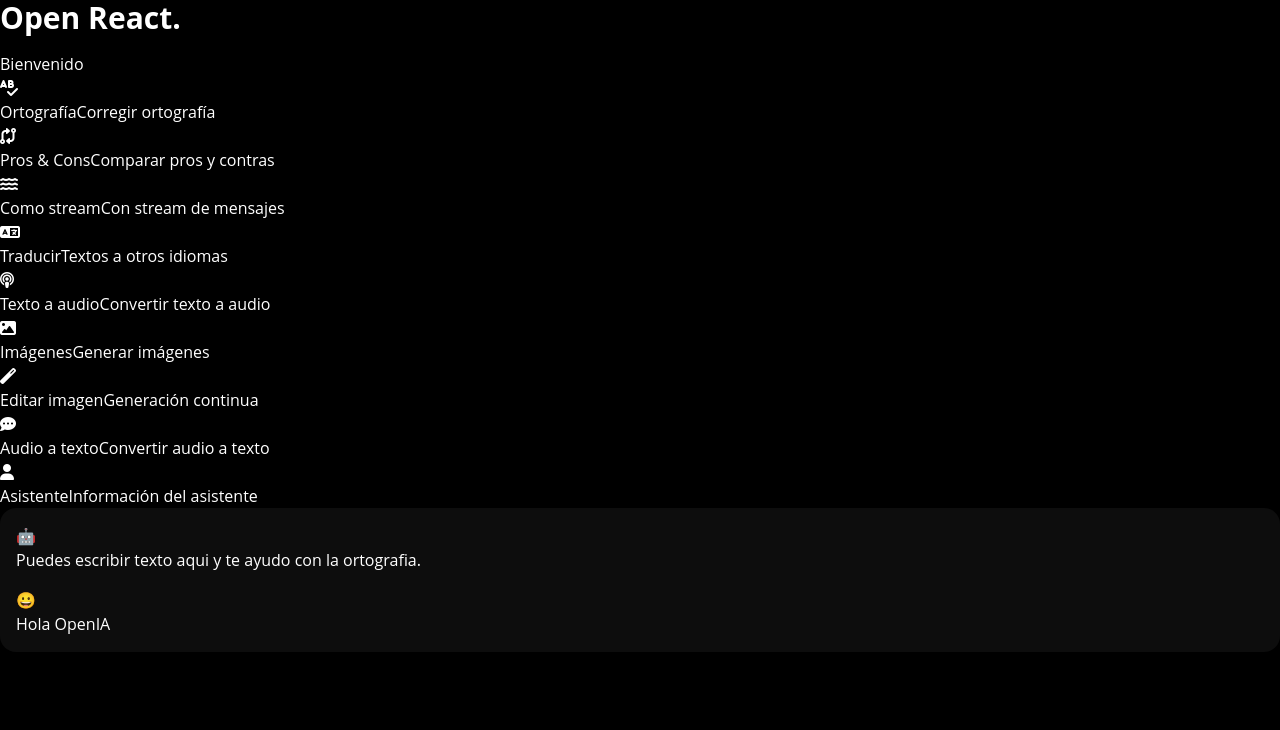
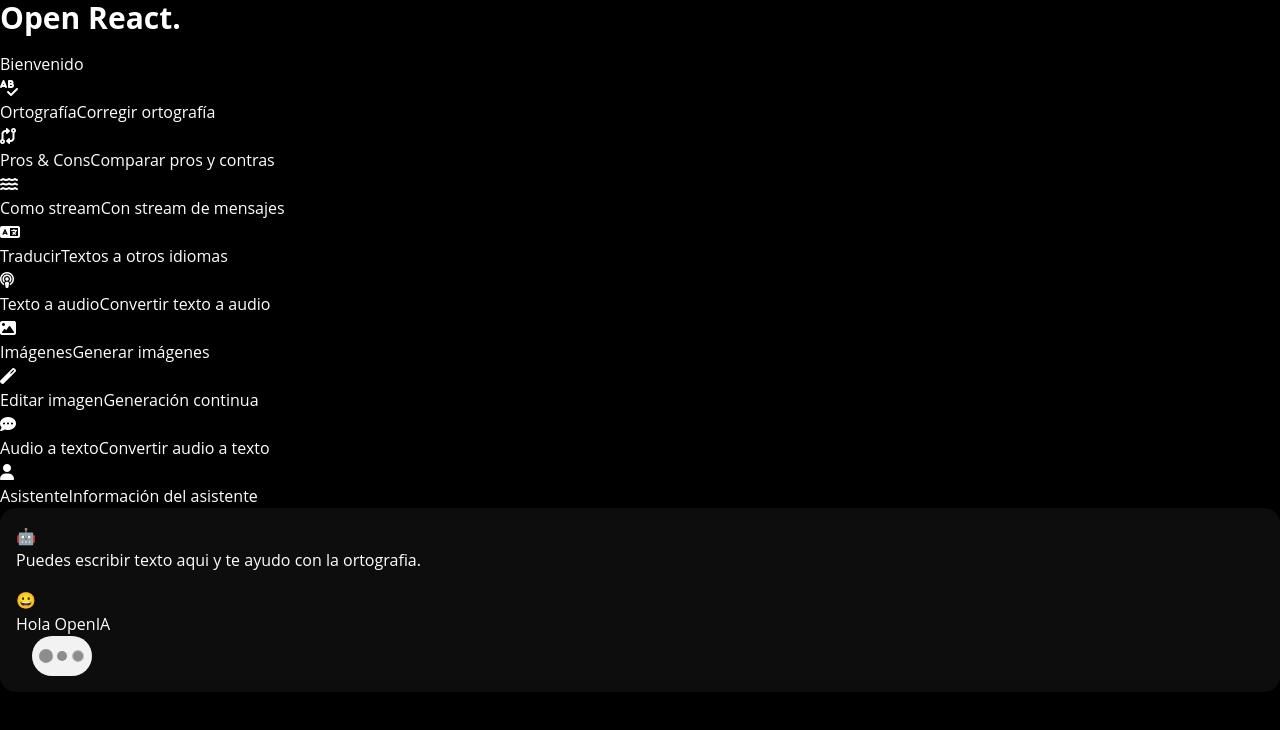
Before and after one commit to renier1989/open-react, a React (Vite) app: page /orthography in a window 1280 px wide. Shown: the top 730 px of the page. Built offline with nearby package versions, Linux system fonts and the light colour scheme.

Commit message:
Creando un indicador de escritura

```diff
--- a/src/presentation/components/index.ts
+++ b/src/presentation/components/index.ts
@@ -1,3 +1,4 @@
 export * from "./chat-bubbles/GptMessage";
 export * from "./chat-bubbles/MyMessage";
+export * from "./loaders/TypingLoader";
 export * from "./sidebar/SidebarMenuItem";
--- /dev/null
+++ b/src/presentation/components/loaders/TypingLoader.css
@@ -0,0 +1,78 @@
+.typing {
+    display: block;
+    width: 60px;
+    height: 40px;
+    border-radius: 20px;
+    margin: 0 1rem;
+    display: flex;
+    justify-content: center;
+    align-items: center;
+    background-color: #f2f2f2;
+}
+
+.circle {
+    display: block;
+    height: 10px;
+    width: 10px;
+    border-radius: 50%;
+    background-color: #8d8d8d;
+    margin: 3px;
+}
+
+.circle.scaling {
+    animation: typing 1000ms ease-in-out infinite;
+    animation-delay: 3600ms;
+}
+
+.circle.bouncing {
+    animation: bounce 1000ms ease-in-out infinite;
+    animation-delay: 3600ms;
+}
+
+.circle:nth-child(1) {
+    animation-delay: 0ms;
+}
+
+.circle:nth-child(2) {
+    animation-delay: 333ms;
+}
+
+.circle:nth-child(3) {
+    animation-delay: 666ms;
+}
+
+@keyframes typing {
+    0% {
+        transform: scale(1);
+    }
+
+    33% {
+        transform: scale(1);
+    }
+
+    50% {
+        transform: scale(1.4);
+    }
+
+    100% {
+        transform: scale(1);
+    }
+}
+
+@keyframes bounce {
+    0% {
+        transform: translateY(0);
+    }
+
+    33% {
+        transform: translateY(0);
+    }
+
+    50% {
+        transform: translateY(-10px);
+    }
+
+    100% {
+        transform: translateY(0);
+    }
+}
--- /dev/null
+++ b/src/presentation/components/loaders/TypingLoader.tsx
@@ -0,0 +1,13 @@
+import './TypingLoader.css';
+interface Props{
+    className: string;
+}
+export const TypingLoader = ({className}:Props) => {
+    return (
+        <div className={`typing ${className}`}>
+            <span className="circle scaling"></span>
+            <span className="circle scaling"></span>
+            <span className="circle scaling"></span>
+        </div>
+    )
+}
--- a/src/presentation/pages/orthography/OrthographyPage.tsx
+++ b/src/presentation/pages/orthography/OrthographyPage.tsx
@@ -1,4 +1,4 @@
-import { GptMessage, MyMessage } from "../../components"
+import { GptMessage, MyMessage, TypingLoader } from "../../components"
 
 export const OrthographyPage = () => {
   return (
@@ -10,7 +10,7 @@
               {/* aqui muestro un mensaje de bienvenida o presentacacion para esta funcionaldiad */}
               <GptMessage text="Puedes escribir texto aqui y te ayudo con la ortografia. "/>
               <MyMessage text="Hola OpenIA "/>
-
+              <TypingLoader className="fade-in"/>
           </div>
         </div>
       </div>
```
